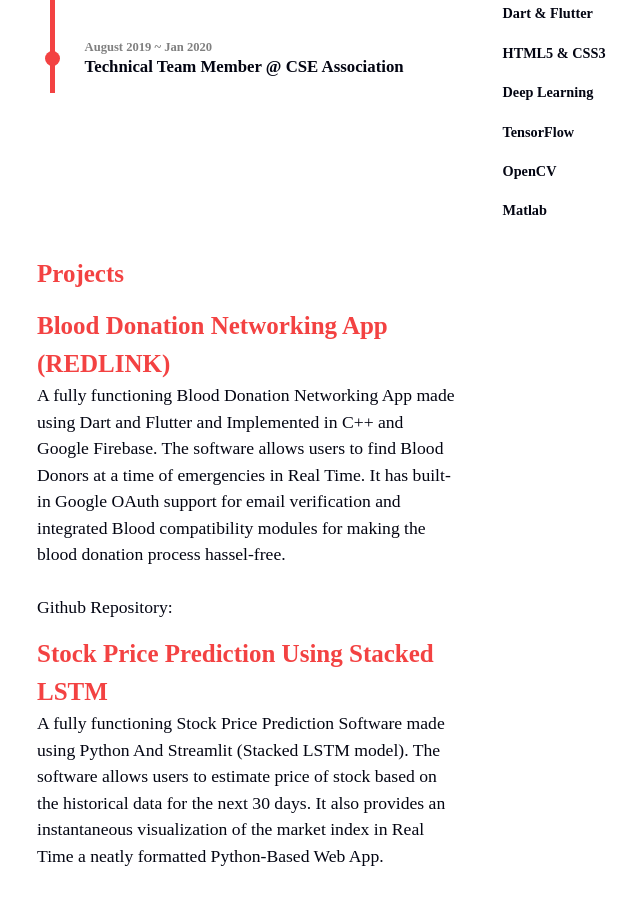
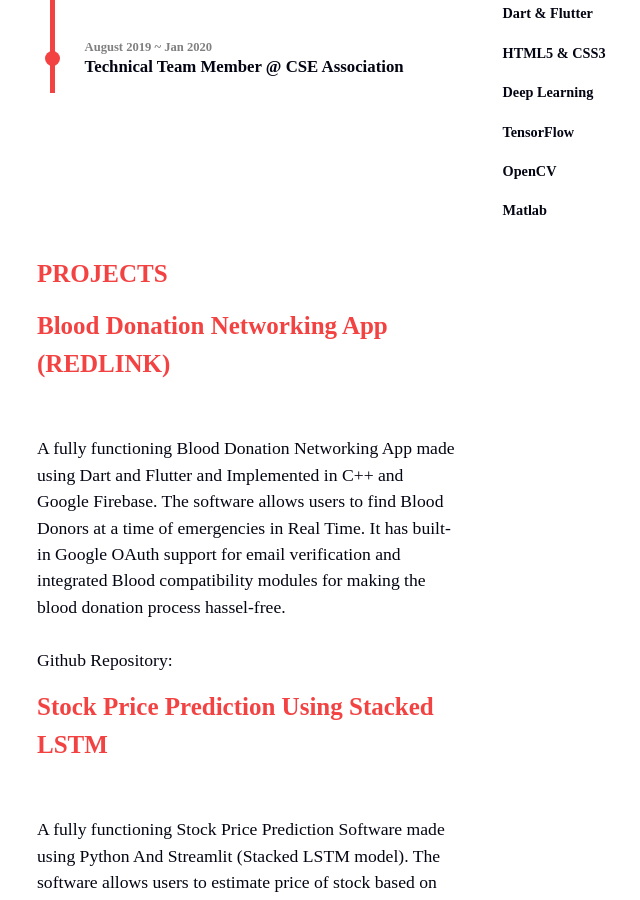
Before and after one commit to jackpraveenraj/jackpraveenraj.github.olddd, a Jekyll site: the page built from portfolio.html, in a window 1280 px wide and 900 px high, scrolled down 665 px. Shown: the whole window, without its empty margins (170-810 px from the left). Built offline with Jekyll 4.4.1, drawn with Linux system fonts in a browser that asks for light colours; nearby versions of some CDN libraries; some web fonts are replaced.

Commit message:
Update portfolio.html

```diff
--- a/_layouts/portfolio.html
+++ b/_layouts/portfolio.html
@@ -47,17 +47,17 @@ layout: page
       </ul>
     </article>
       <article class="project col-12 col-md-6">
-      <p class="title">Projects</p>
+      <p class="title">PROJECTS</p>
       <h1 class="title">Blood Donation Networking App (REDLINK)</h1>
       <section class="project1">
-      A fully functioning Blood Donation Networking App made using Dart and Flutter and Implemented in C++ and Google Firebase. The software allows users to find Blood Donors at a time of emergencies in Real Time. It has built-in Google OAuth support for email verification and integrated Blood compatibility modules for making the blood donation process hassel-free. <br><br>
+      <br><br> A fully functioning Blood Donation Networking App made using Dart and Flutter and Implemented in C++ and Google Firebase. The software allows users to find Blood Donors at a time of emergencies in Real Time. It has built-in Google OAuth support for email verification and integrated Blood compatibility modules for making the blood donation process hassel-free. <br><br>
       Github Repository: <a href="https://github.com/jackpraveenraj/Red-Link-App>Click Here</a> <br><br>
       </section>
       </article>
       <article class="project2 col-12 col-md-6">
       <h1 class="title">Stock Price Prediction Using Stacked LSTM</h1>
       <section class="project2">
-      A fully functioning Stock Price Prediction Software made using Python And Streamlit (Stacked LSTM model). The software allows users to estimate price of stock based on the historical data for the next 30 days. It also provides an instantaneous visualization of the market index in Real Time a neatly formatted Python-Based Web App.<br><br>
+      <br><br>A fully functioning Stock Price Prediction Software made using Python And Streamlit (Stacked LSTM model). The software allows users to estimate price of stock based on the historical data for the next 30 days. It also provides an instantaneous visualization of the market index in Real Time a neatly formatted Python-Based Web App.<br><br>
       Github Repository: <a href="https://github.com/jackpraveenraj/Stock-Prediction-Using-Stacked-LSTM>Click Here</a> <br><br>
       </section>
       </ul>
```
